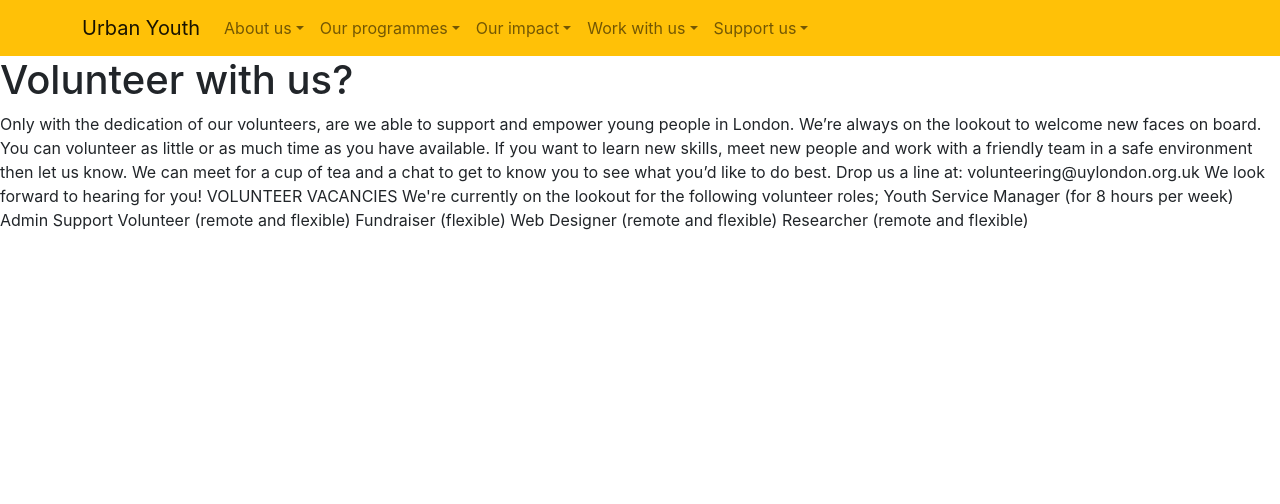
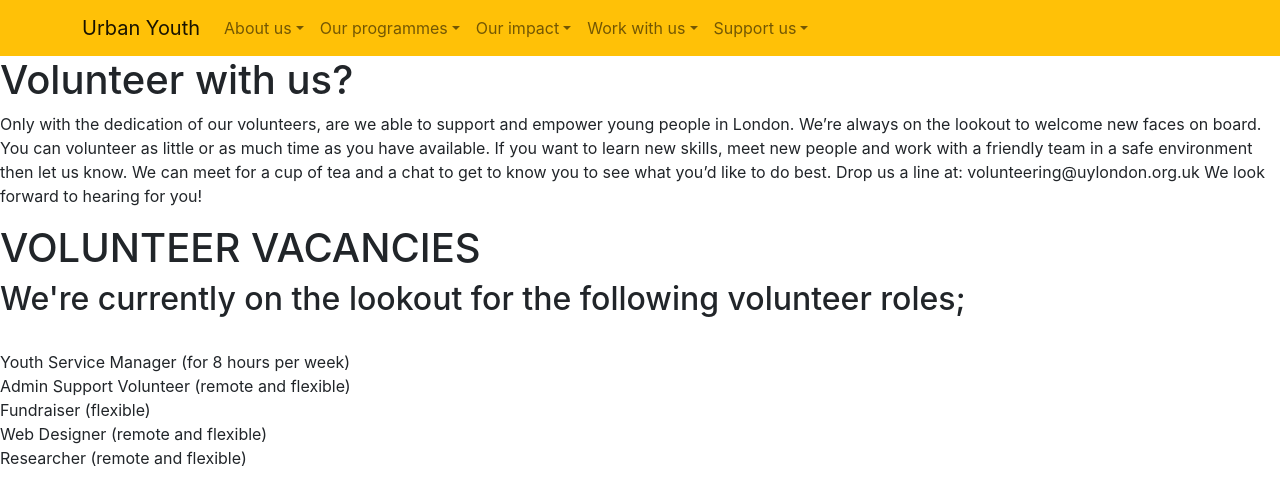
Before and after one commit to shar27/urbanyouth, a Next.js app: page /Volunteer in a window 1280 px wide. Shown: the top 504 px of the page. Built offline with nearby package versions, Linux system fonts and the light colour scheme.

Commit message:
volunteer

```diff
--- a/pages/Volunteer.js
+++ b/pages/Volunteer.js
@@ -5,6 +5,7 @@
     return (
         <div>
         <Nav/>
+        <div>
             <h1>Volunteer with us?</h1>
             <p>Only with the dedication of our volunteers, are we able to support and empower young people in London.
 We’re always on the lookout to welcome new faces on board. You can volunteer as little or as much time as you have available.
@@ -12,14 +13,18 @@
 If you want to learn new skills, meet new people and work with a friendly team in a safe environment then let us know. We can meet for a cup of tea and a chat to get to know you to see what you’d like to do best.
 Drop us a line at: volunteering@uylondon.org.uk
 
-We look forward to hearing for you!
-VOLUNTEER VACANCIES
-We're currently on the lookout for the following volunteer roles;
-​​Youth Service Manager (for 8 hours per week)
-Admin Support Volunteer (remote and flexible)
-Fundraiser (flexible)
-Web Designer (remote and flexible)
-Researcher (remote and flexible)</p>
+We look forward to hearing for you!</p>
+
+<h1>VOLUNTEER VACANCIES</h1>
+<h2>We're currently on the lookout for the following volunteer roles;</h2>
+<ul className="list-unstyled"> ​
+​<li>Youth Service Manager (for 8 hours per week)</li>
+<li>Admin Support Volunteer (remote and flexible)</li>
+<li>Fundraiser (flexible)</li>
+<li>Web Designer (remote and flexible)</li>
+<li>Researcher (remote and flexible)</li>
+    </ul>
+        </div>
         </div>
     )
 }
```
